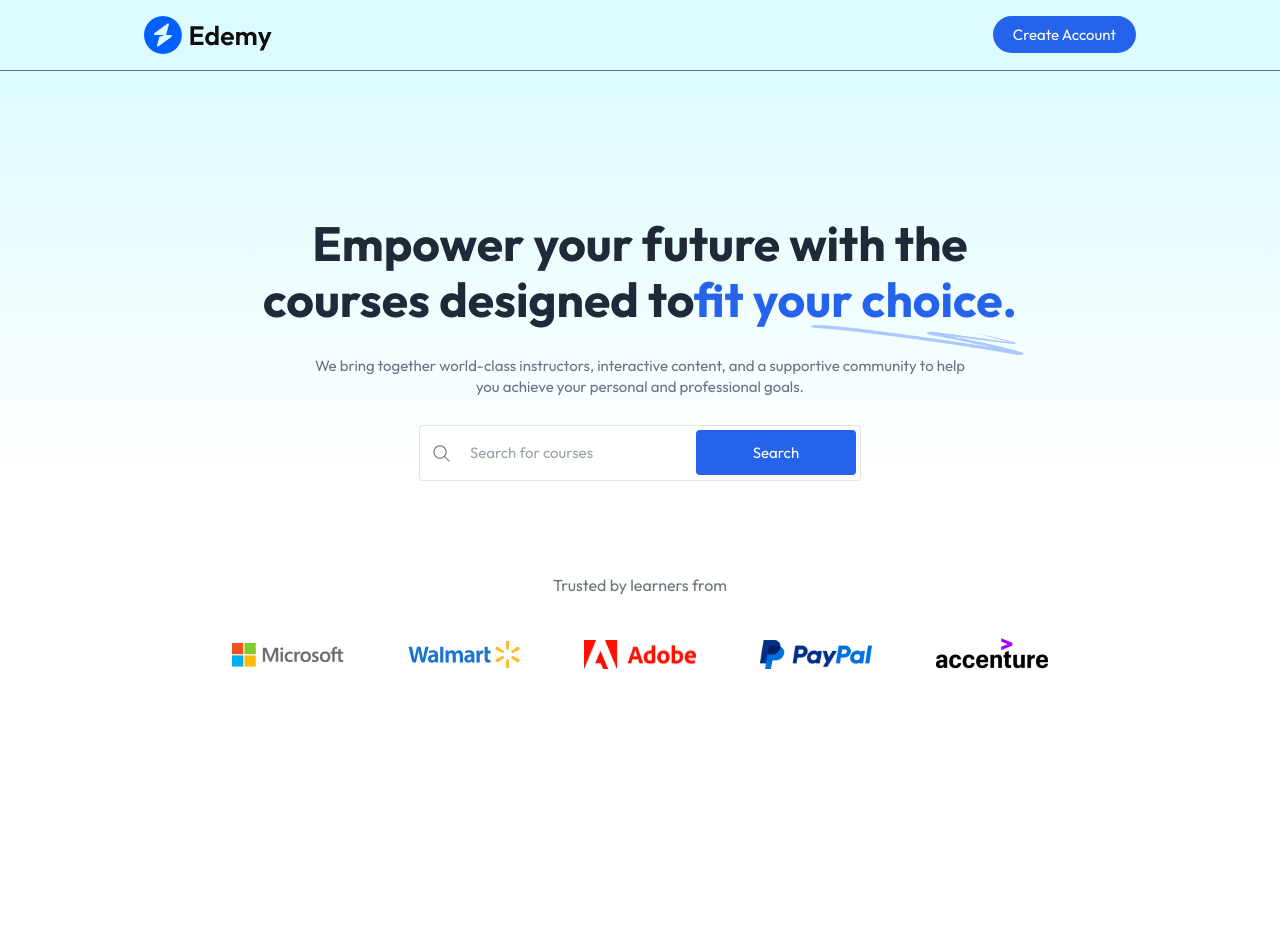
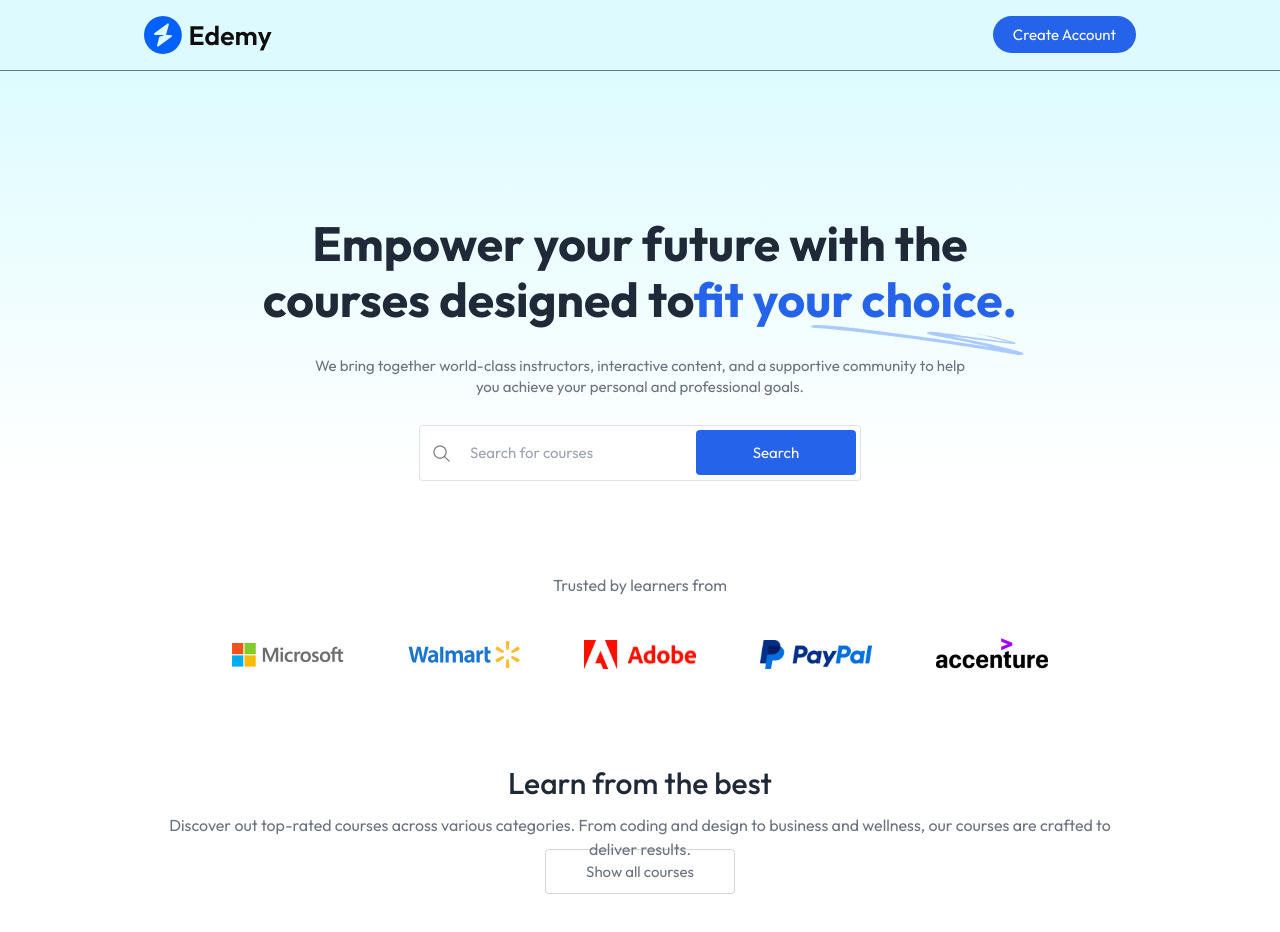
Before and after one commit to shivangupadhyy/LMS-Project, a React (Vite) app in the folder frontend/: page / in a window 1280 px wide. Shown: the top 932 px of the page. Before the commit the page ends 800 px from the top, so only its background shows below. Built offline with nearby package versions, Linux system fonts and the light colour scheme; no server answers.

Commit message:
courses Section completed

```diff
--- a/frontend/src/components/student/CourseCard.jsx
+++ b/frontend/src/components/student/CourseCard.jsx
@@ -3,7 +3,7 @@ import React from 'react'
 const CourseCard = () => {
   return (
     <div>
-      <h1>Course Card</h1>
+
     </div>
   )
 }
--- a/frontend/src/components/student/CoursesSection.jsx
+++ b/frontend/src/components/student/CoursesSection.jsx
@@ -1,9 +1,18 @@
 import React from 'react'
+import { Link } from 'react-router-dom'
 
 const CoursesSection = () => {
   return (
-    <div>
-      <h1>CoursesSection</h1>
+    <div className='py-16 md:px-40 px-8'>
+     <h2 className='text-3xl font-medium text-gray-800'>Learn from the best</h2>
+     <p className='text-sm md:text-base mt-3 text-gray-500'>Discover out top-rated courses across various categories. From coding and design to business and wellness, our courses are crafted to deliver results.</p>
+
+
+
+
+     <Link to={'/course-list'} onClick={()=> scrollTo(0,0)}
+     className='text-gray-500 border border-gray-500/30 px-10 py-3 rounded '
+     >Show all courses</Link>
     </div>
   )
 }
--- a/frontend/src/pages/student/Home.jsx
+++ b/frontend/src/pages/student/Home.jsx
@@ -1,12 +1,14 @@
 import React from 'react'
 import Hero from '../../components/student/Hero'
 import Companies from '../../components/student/Companies'
+import CoursesSection from '../../components/student/CoursesSection'
 
 const Home = () => {
   return (
     <div className='flex flex-col items-center space-y-7 text-center'>
       <Hero/>
       <Companies/>
+      <CoursesSection/>
     </div>
   )
 }
```
